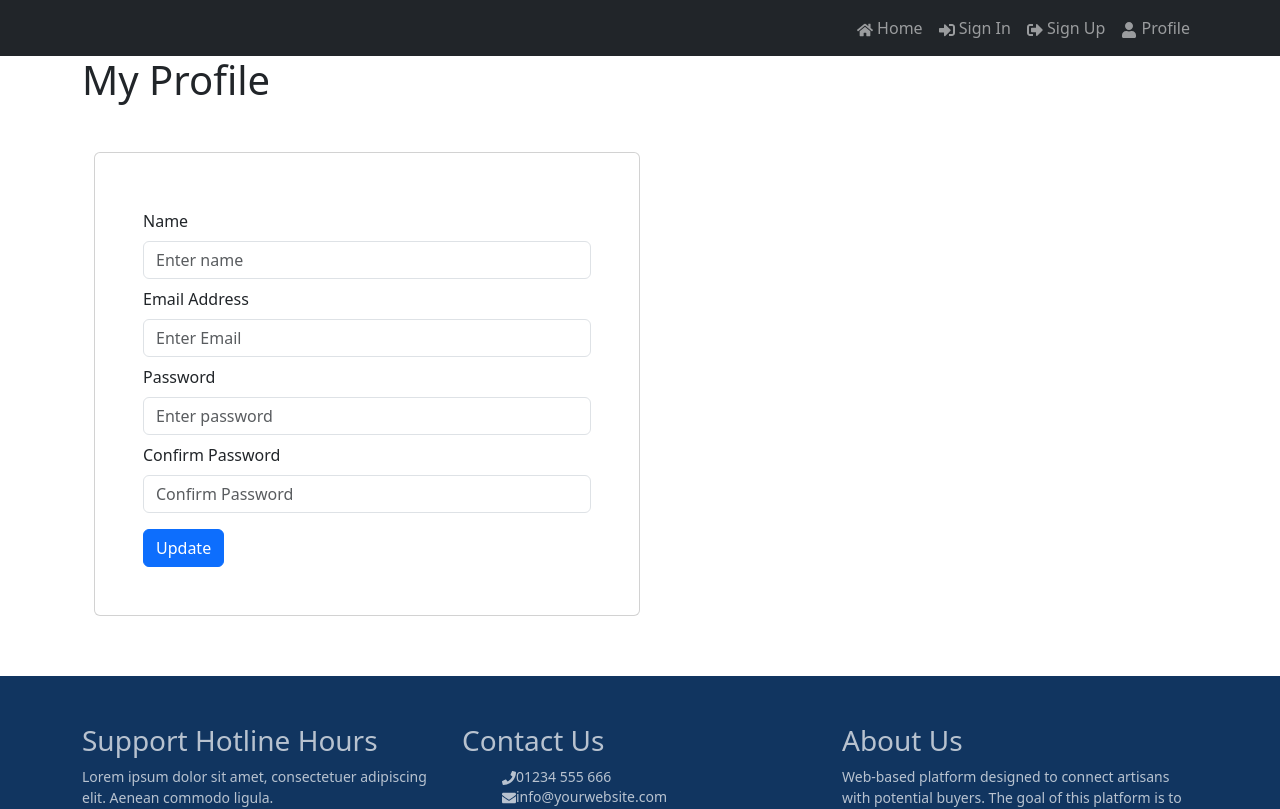
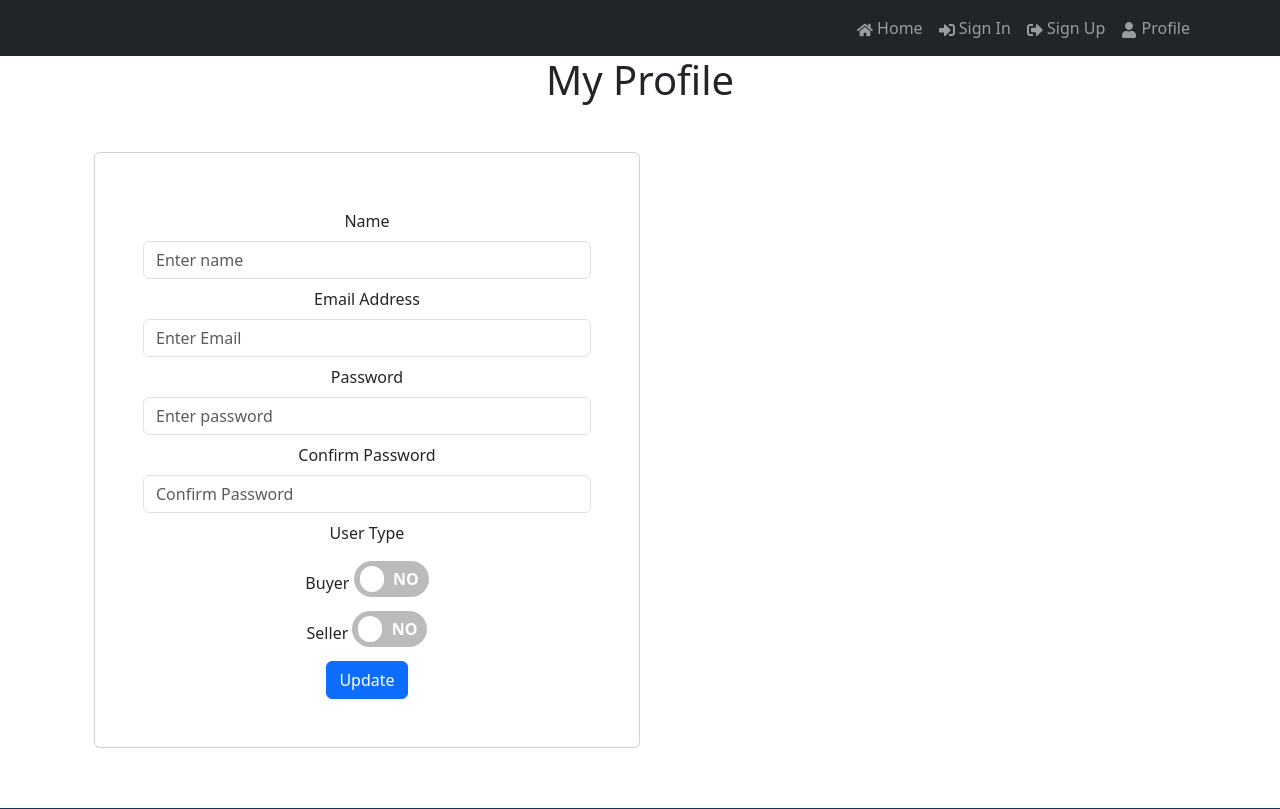
Before and after one commit to CSC390/ArtisanShop, a React (Vite) app in the folder frontend/: page /profile in a window 1280 px wide. Shown: the top 809 px of the page. Built offline with nearby package versions, Linux system fonts and the light colour scheme.

Commit message:
toggle switch on profile
Created a toggle switch for buyers and sellers on user profiles

```diff
--- /dev/null
+++ b/frontend/src/components/ToggleSwitch.css
@@ -0,0 +1,69 @@
+.container {
+    text-align: center;
+  }
+  .toggle-switch {
+    position: relative;
+    width: 75px;
+    display: inline-block;
+    text-align: left;
+    top: 8px;
+  }
+  .checkbox {
+    display: none;
+  }
+  .label {
+    display: block;
+    overflow: hidden;
+    cursor: pointer;
+    border: 0 solid #bbb;
+    border-radius: 20px;
+  }
+  .inner {
+    display: block;
+    width: 200%;
+    margin-left: -100%;
+    transition: margin 0.3s ease-in 0s;
+  }
+  .inner:before,
+  .inner:after {
+    float: left;
+    width: 50%;
+    height: 36px;
+    padding: 0;
+    line-height: 36px;
+    color: #fff;
+    font-weight: bold;
+    box-sizing: border-box;
+  }
+  .inner:before {
+    content: "YES";
+    padding-left: 10px;
+    background-color: #060;
+    color: #fff;
+  }
+  .inner:after {
+    content: "NO";
+    padding-right: 10px;
+    background-color: #bbb;
+    color: #fff;
+    text-align: right;
+  }
+  .switch {
+    display: block;
+    width: 24px;
+    margin: 5px;
+    background: #fff;
+    position: absolute;
+    top: 0;
+    bottom: 0;
+    right: 40px;
+    border: 0 solid #bbb;
+    border-radius: 20px;
+    transition: all 0.3s ease-in 0s;
+  }
+  .checkbox:checked + .label .inner {
+    margin-left: 0;
+  }
+  .checkbox:checked + .label .switch {
+    right: 0px;
+  }
--- /dev/null
+++ b/frontend/src/components/ToggleSwitch.jsx
@@ -0,0 +1,21 @@
+import React from "react";
+import "./ToggleSwitch.css";
+
+
+const ToggleSwitch = ({ label }) => {
+  return (
+    <div className="container">
+      {label}{" "}
+      <div className="toggle-switch">
+        <input type="checkbox" className="checkbox"
+               name={label} id={label} />
+        <label className="label" htmlFor={label}>
+          <span className="inner" />
+          <span className="switch" />
+        </label>
+      </div>
+    </div>
+  );
+};
+
+export default ToggleSwitch;
--- a/frontend/src/screens/ProfileScreen.jsx
+++ b/frontend/src/screens/ProfileScreen.jsx
@@ -1,15 +1,17 @@
 import { useState, useEffect } from "react";
 import { Link, useNavigate } from "react-router-dom";
-import { Container, Form, Button, Row, Col } from "react-bootstrap";
+import { Container, Form, Button, Row, Col, ToggleButton, ToggleButtonGroup } from "react-bootstrap";
 import { useDispatch, useSelector } from "react-redux";
 import FormContainer from "../components/FormContainer";
 import { toast } from "react-toastify";
+import ToggleSwitch from "../components/ToggleSwitch";
 
-const ProfileScreen = () => {
+  const ProfileScreen = () => {
   const [name, setName] = useState("");
   const [email, setEmail] = useState("");
   const [password, setPassword] = useState("");
   const [confirmPassword, setConfirmPassword] = useState("");
+  const [userType, setUserType] = useState('buyer'); // Default to 'buyer'
 
   const SubmitHandler = async (e) => {
     e.preventDefault();
@@ -78,6 +80,17 @@
                     />
                   </Form.Group>
 
+                  {/* ToggleSwitch for Buyer */}
+                <Form.Group className="my-2">
+                  <Form.Label>User Type</Form.Label>
+                  <ToggleSwitch label="Buyer" />
+                </Form.Group>
+
+                {/* ToggleSwitch for Seller */}
+                <Form.Group className="my-2">
+                  <ToggleSwitch label="Seller" />
+                </Form.Group>
+
                   <Button type="submit" variant="primary" className="mt-2">
                     Update
                   </Button>
```
